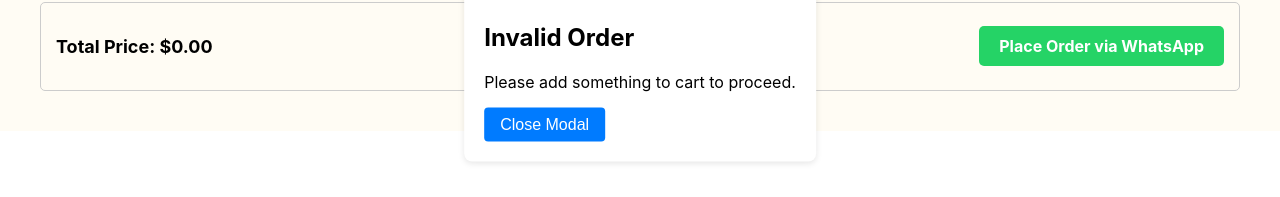
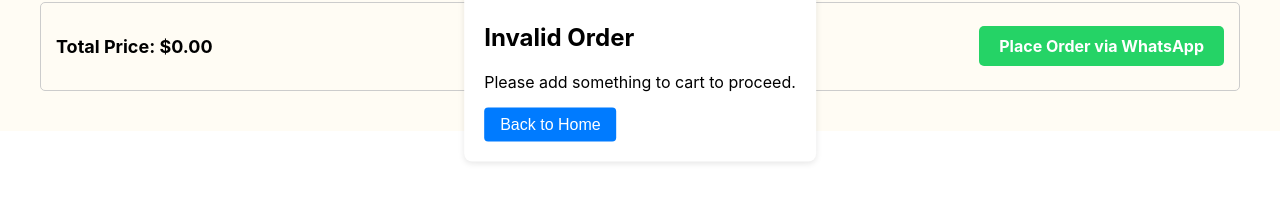
Before and after one commit to kidscoots101/Sweet-Dainties, a React (Create React App) app: page /cart in a window 1280 px wide. Both pictures are taken after a click on the link "Place Order via WhatsApp". Shown: the part 328-525 px from the top of the page. Built offline with nearby package versions, Linux system fonts and the light colour scheme.

Commit message:
modal back msg

```diff
--- a/src/components/Cart.js
+++ b/src/components/Cart.js
@@ -49,6 +49,7 @@ const Cart = () => {
 
   const closeModal = () => {
     setIsModalOpen(false);
+    navigate('/')
   };
 
   return (
@@ -110,7 +111,7 @@ const Cart = () => {
    >
      <h2>Invalid Order</h2>
      <p>Please add something to cart to proceed.</p>
-     <button onClick={closeModal}>Close Modal</button>
+     <button onClick={closeModal}>Back to Home</button>
    </Modal>
    </div>
   ) : (
```
